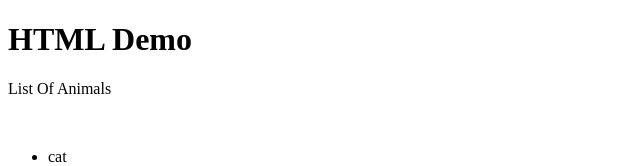
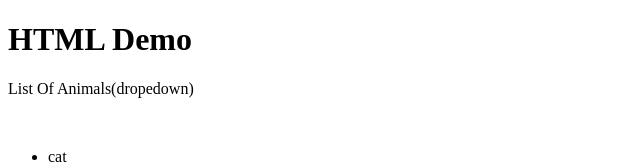
Before and after one commit to mathpatimrutunjaya-sketch/local-repo, a plain HTML site: page index.html in a window 1280 px wide. Shown: the top 166 px of the page, without its empty margins (0-640 px from the left). Drawn offline with Linux system fonts and the light colour scheme.

```diff
--- a/index.html
+++ b/index.html
@@ -8,7 +8,7 @@
 </head>
 <body>
     <h1>HTML Demo</h1>
-    <p>List Of Animals</p>
+    <p>List Of Animals(dropedown)</p>
     <br>
     <dev>
     <ul>
```
